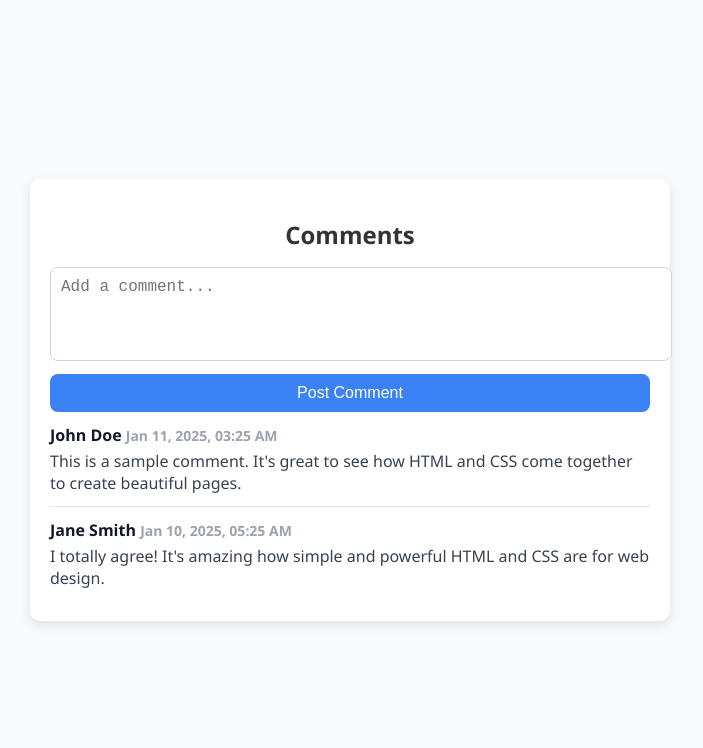
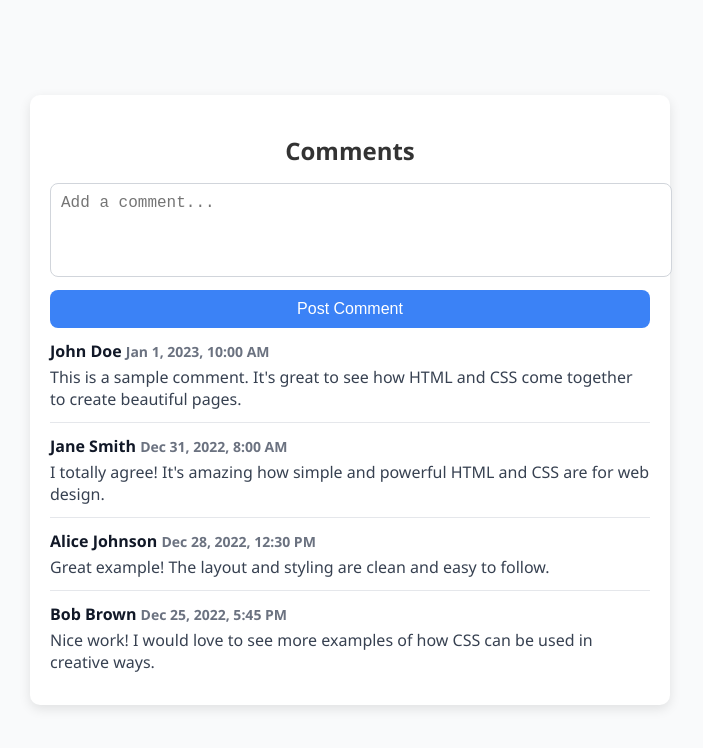
Before and after one commit to neilglobehackathon/social-mock, a plain HTML site: page index.html in a window 1280 px wide. Shown: the whole page, without its empty margins (290-993 px from the left). Drawn offline with Linux system fonts and the light colour scheme.

Commit message:
Edit files

```diff
--- a/index.html
+++ b/index.html
@@ -7,18 +7,50 @@
   <link rel="stylesheet" href="styles.css">
 </head>
 <body>
-  <div class="bg-gray-100 p-8">
-    <div class="comment-section bg-white rounded-lg shadow-md p-6 max-w-2xl mx-auto">
-      <h2 class="text-xl font-semibold text-center mb-4">Comments</h2>
+  <div class="comment-section">
+    <h2>Comments</h2>
 
-      <!-- Comment input -->
-      <div class="mb-4">
-        <textarea id="new-comment" class="w-full p-3 border border-gray-300 rounded-md mb-2" placeholder="Add a comment..." rows="4"></textarea>
-        <button id="post-comment-btn" class="w-full bg-blue-500 text-white p-3 rounded-md hover:bg-blue-600">Post Comment</button>
+    <!-- Comment input -->
+    <div>
+      <textarea id="new-comment" placeholder="Add a comment..." rows="4"></textarea>
+      <button id="post-comment-btn">Post Comment</button>
+    </div>
+
+    <!-- Static Comments -->
+    <div class="comment">
+      <div class="comment-header">
+        John Doe <span class="comment-time">Jan 1, 2023, 10:00 AM</span>
       </div>
+      <div class="comment-body">
+        This is a sample comment. It's great to see how HTML and CSS come together to create beautiful pages.
+      </div>
+    </div>
 
-      <!-- Display comments -->
-      <div id="comments-container"></div>
+    <div class="comment">
+      <div class="comment-header">
+        Jane Smith <span class="comment-time">Dec 31, 2022, 8:00 AM</span>
+      </div>
+      <div class="comment-body">
+        I totally agree! It's amazing how simple and powerful HTML and CSS are for web design.
+      </div>
+    </div>
+
+    <div class="comment">
+      <div class="comment-header">
+        Alice Johnson <span class="comment-time">Dec 28, 2022, 12:30 PM</span>
+      </div>
+      <div class="comment-body">
+        Great example! The layout and styling are clean and easy to follow.
+      </div>
+    </div>
+
+    <div class="comment">
+      <div class="comment-header">
+        Bob Brown <span class="comment-time">Dec 25, 2022, 5:45 PM</span>
+      </div>
+      <div class="comment-body">
+        Nice work! I would love to see more examples of how CSS can be used in creative ways.
+      </div>
     </div>
   </div>
 
```
